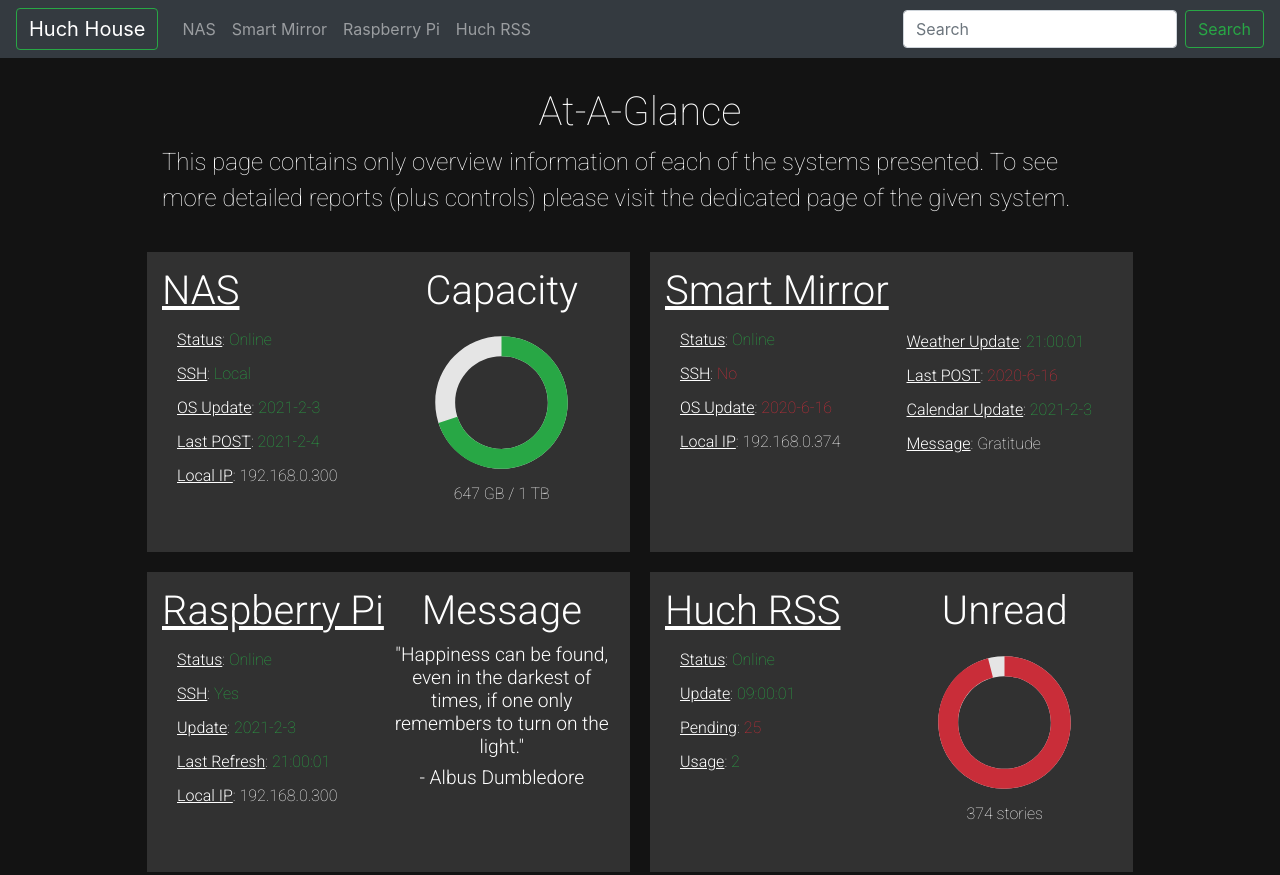
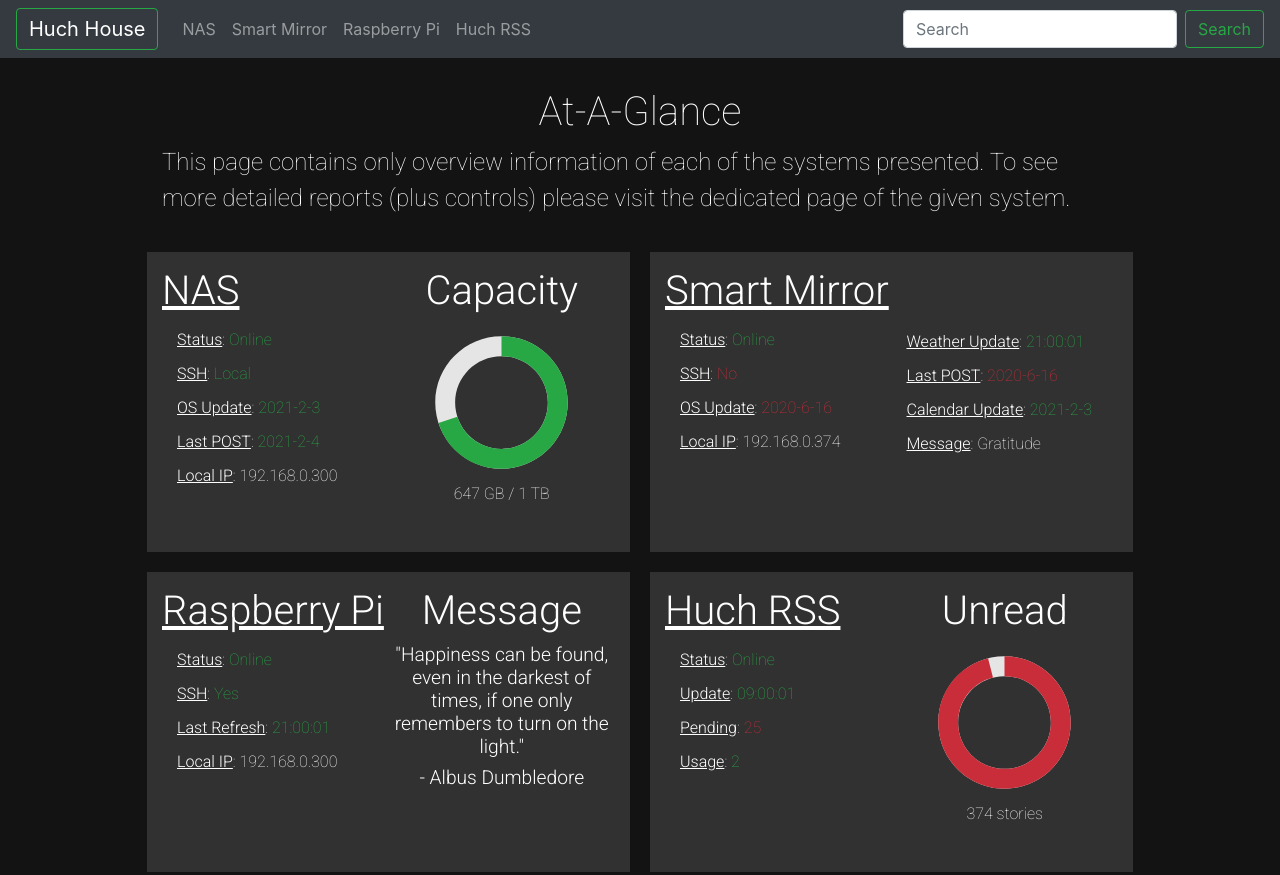
Before and after one commit to jhuch-cs/HouseSite, a plain HTML site: page index.html in a window 1280 px wide. Shown: the top 875 px of the page. Drawn offline with nearby package versions, Linux system fonts and the light colour scheme.

Commit message:
Fixed home page layout

```diff
--- a/index.html
+++ b/index.html
@@ -106,8 +106,6 @@
           </li>
           <li><strong>SSH</strong>: <div class="okay">Yes</div>
           </li>
-          <li><strong>Update</strong>: <div class="okay">2021-2-3</div>
-          </li>
           <li><strong>Last Refresh</strong>: <div class="okay">21:00:01</div>
           </li>
           <li><strong>Local IP</strong>: 192.168.0.300</li>
```
